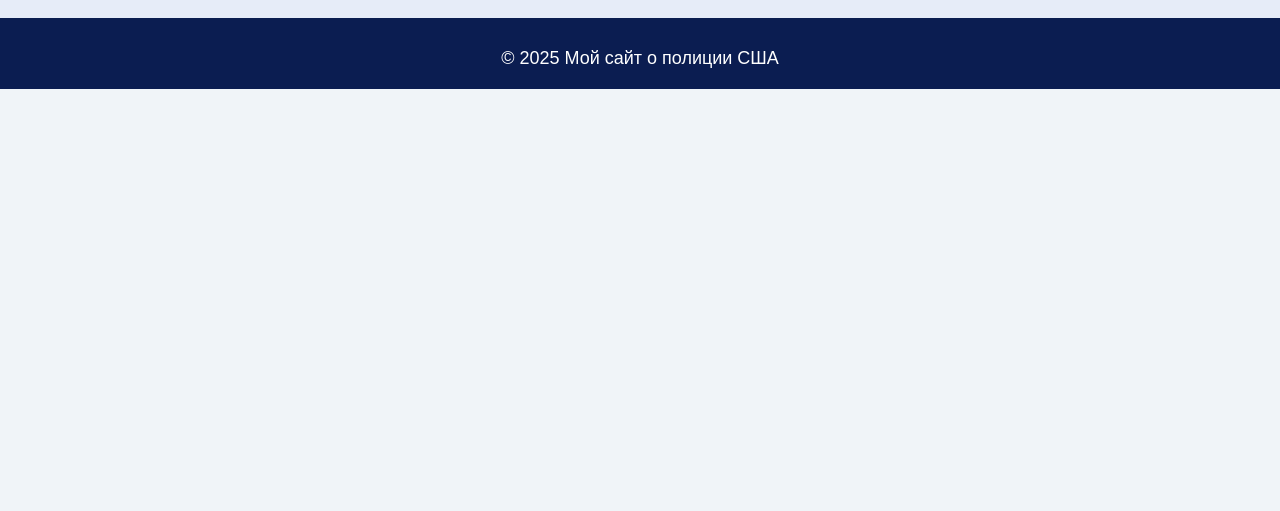
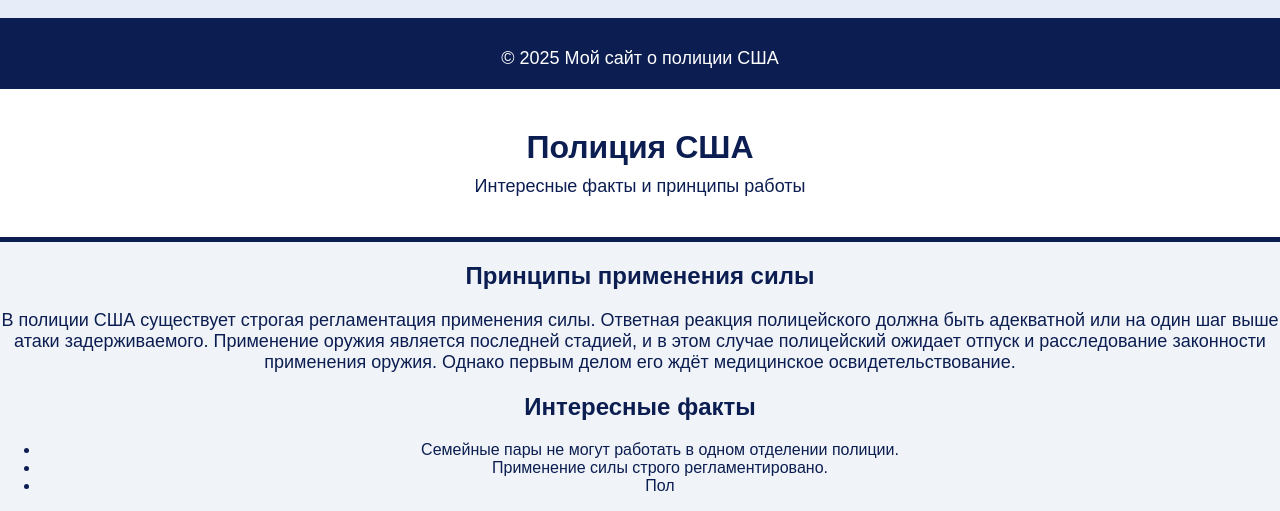
Before and after one commit to sanchesss43/Infosancho.github.io, a plain HTML site: page index.html in a window 1280 px wide. Shown: the part 421-932 px from the top of the page. Before the commit the page ends 800 px from the top, so only its background shows below. Drawn offline with Linux system fonts and the light colour scheme.

Commit message:
Update index.html

```diff
--- a/index.html
+++ b/index.html
@@ -26,3 +26,28 @@
     </footer>
 </body>
 </html>
+<!DOCTYPE html>
+<html lang="ru">
+<head>
+    <meta charset="UTF-8">
+    <meta name="viewport" content="width=device-width, initial-scale=1.0">
+    <title>Полиция США</title>
+    <link rel="stylesheet" href="style.css">
+</head>
+<body>
+    <header>
+        <h1>Полиция США</h1>
+        <p>Интересные факты и принципы работы</p>
+    </header>
+
+    <section class="content">
+        <h2>Принципы применения силы</h2>
+        <p>В полиции США существует строгая регламентация применения силы. Ответная реакция полицейского должна быть адекватной или на один шаг выше атаки задерживаемого. Применение оружия является последней стадией, и в этом случае полицейский ожидает отпуск и расследование законности применения оружия. Однако первым делом его ждёт медицинское освидетельствование.</p>
+    </section>
+
+    <section class="content">
+        <h2>Интересные факты</h2>
+        <ul>
+            <li>Семейные пары не могут работать в одном отделении полиции.</li>
+            <li>Применение силы строго регламентировано.</li>
+            <li>Пол
```
